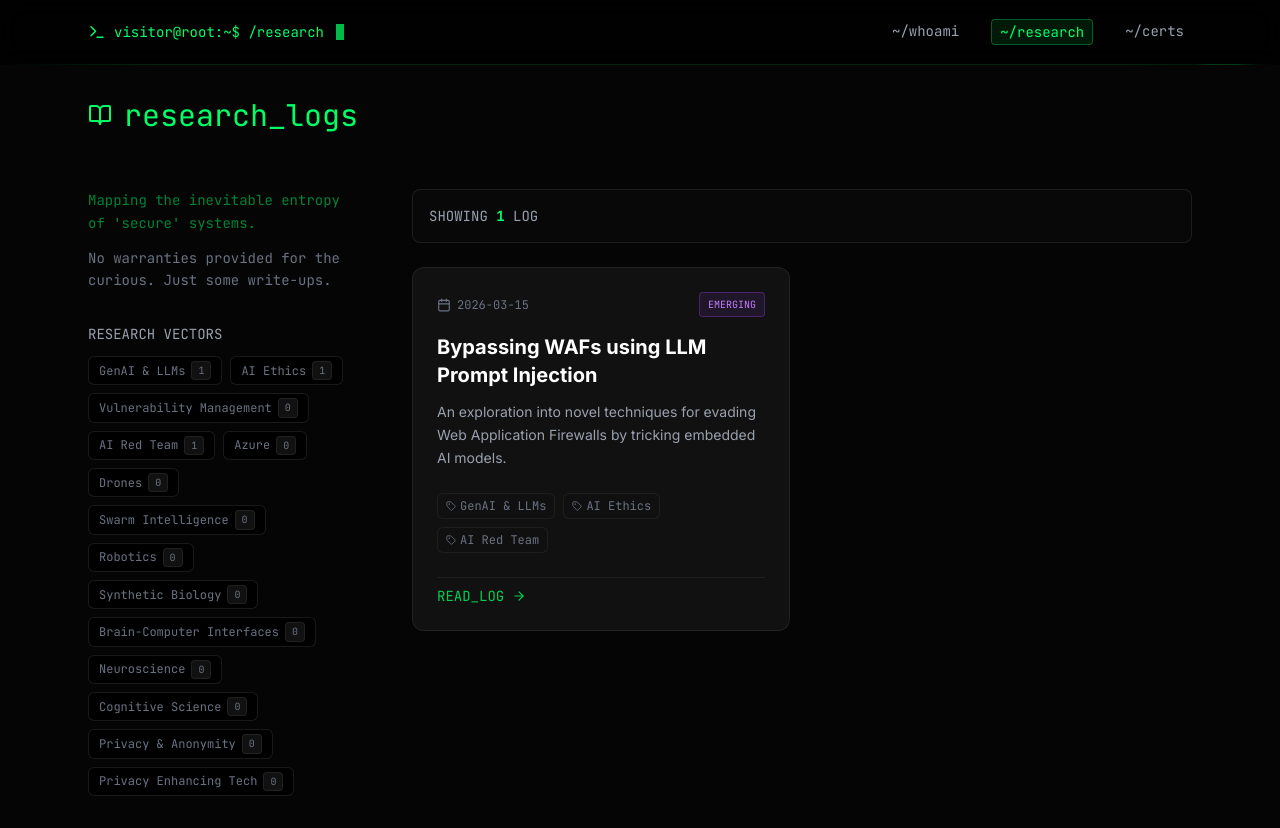
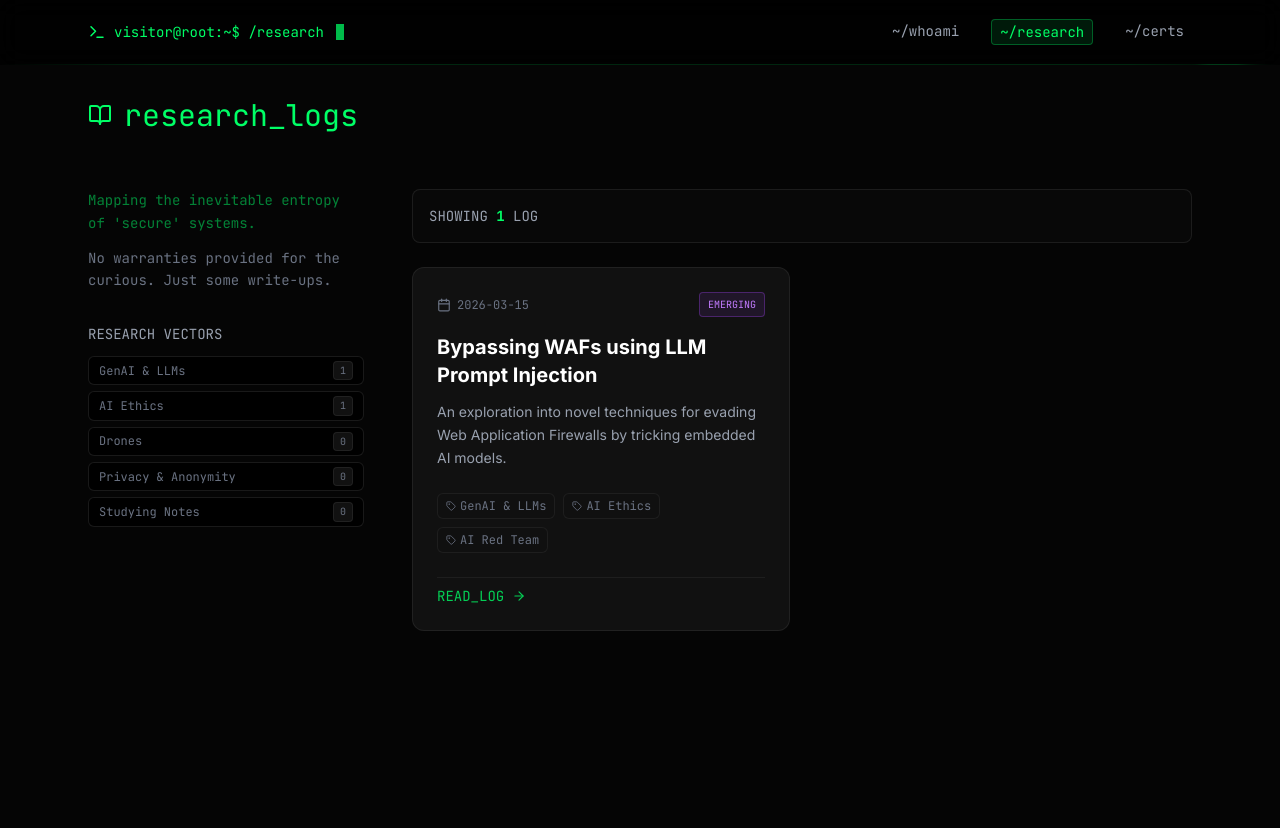
Before and after one commit to cs-cognitome/substrate, a Next.js app: page /research in a window 1280 px wide. After the commit the page ends 800 px from the top, so only its background shows below. Built offline with nearby package versions, Linux system fonts and the light colour scheme.

Commit message:
Changed filters on research page

```diff
--- a/components/ResearchFilters.tsx
+++ b/components/ResearchFilters.tsx
@@ -4,18 +4,9 @@ import clsx from 'clsx';
 export const TAXONOMY = [
   "GenAI & LLMs",
   "AI Ethics",
-  "Vulnerability Management",
-  "AI Red Team",
-  "Azure",
   "Drones",
-  "Swarm Intelligence",
-  "Robotics",
-  "Synthetic Biology",
-  "Brain-Computer Interfaces",
-  "Neuroscience",
-  "Cognitive Science",
   "Privacy & Anonymity",
-  "Privacy Enhancing Tech"
+  "Studying Notes",
 ] as const;
 
 interface ResearchFiltersProps {
@@ -40,11 +31,11 @@ export default function ResearchFilters({
             onClick={onClear}
             className="text-xs font-mono text-gray-500 hover:text-primary transition-colors"
           >
-            [exit]
+            [CLEAR]
           </button>
         )}
       </div>
-      <div className="flex flex-wrap gap-2">
+      <div className="flex flex-col gap-1.5">
         {TAXONOMY.map((tag) => {
           const count = tagCounts[tag] || 0;
           const isActive = activeTags.includes(tag);
@@ -53,7 +44,7 @@ export default function ResearchFilters({
               key={tag}
               onClick={() => onToggleTag(tag)}
               className={clsx(
-                "px-2.5 py-1 text-xs font-mono border rounded-md transition-all duration-300 flex items-center gap-1.5",
+                "px-2.5 py-1 text-xs font-mono border rounded-md transition-all duration-300 flex items-center justify-between w-full",
                 isActive
                   ? "border-primary bg-primary/10 text-primary shadow-[0_0_10px_rgba(0,255,128,0.15)]"
                   : "border-border/50 bg-black text-gray-500 hover:border-primary/50 hover:text-gray-300"
```
